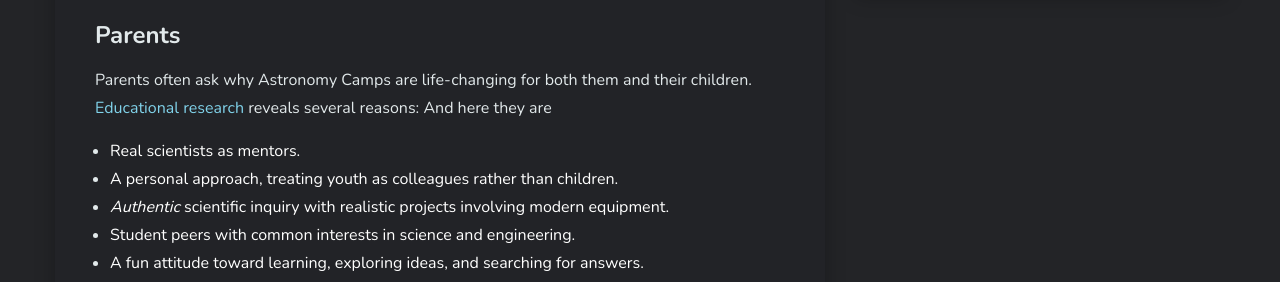
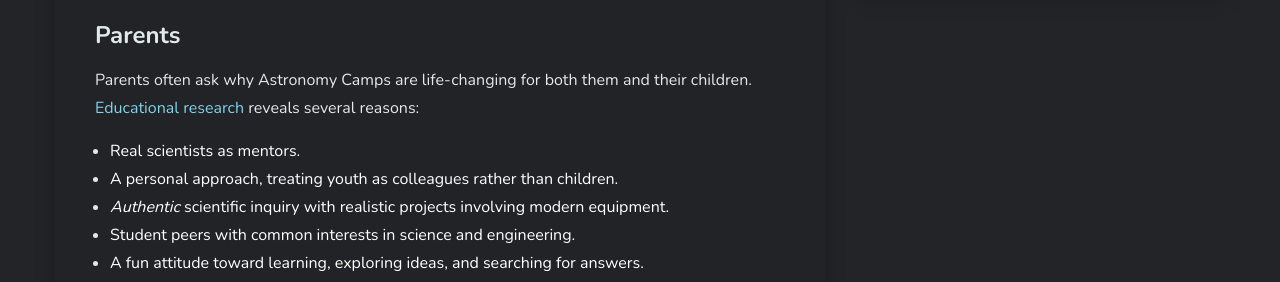
Before and after one commit to stewardwildcat/astronomycamp.github.io, a Jekyll site: the page built from _posts/2019-06-09-camp.markdown, in a window 1280 px wide and 900 px high, scrolled down 1567 px. Shown: the part 163-445 px from the top of the window. Built offline with Jekyll 4.4.1, drawn with Linux system fonts in a browser that asks for light colours; nearby versions of some CDN libraries.

Commit message:
Update 2019-06-09-camp.markdown

```diff
--- a/_posts/2019-06-09-camp.markdown
+++ b/_posts/2019-06-09-camp.markdown
@@ -24,7 +24,7 @@
 We are proud that <a href="GraduateStudents.html">former Campers</a> earned advanced degrees in a wide variety of disciplines and that <a href="./past_campers.html">many others</a>, including <a href="./CampCounselors.html">our staff</a>, have become leaders in their respective fields.
 
 ### Parents
-Parents often ask why Astronomy Camps are life-changing for both them and their children. <a href="publications.html#Contributions">Educational research</a> reveals several reasons: And here they are
+Parents often ask why Astronomy Camps are life-changing for both them and their children. <a href="publications.html#Contributions">Educational research</a> reveals several reasons:
 
 * <span style="color: white">Real scientists as mentors.</span>
 * <span style="color: white">A personal approach, treating youth as colleagues rather than children.</span>
```
Also changed, not shown: other parts of _posts/2019-06-09-camp.markdown (+1 -1 lines).
